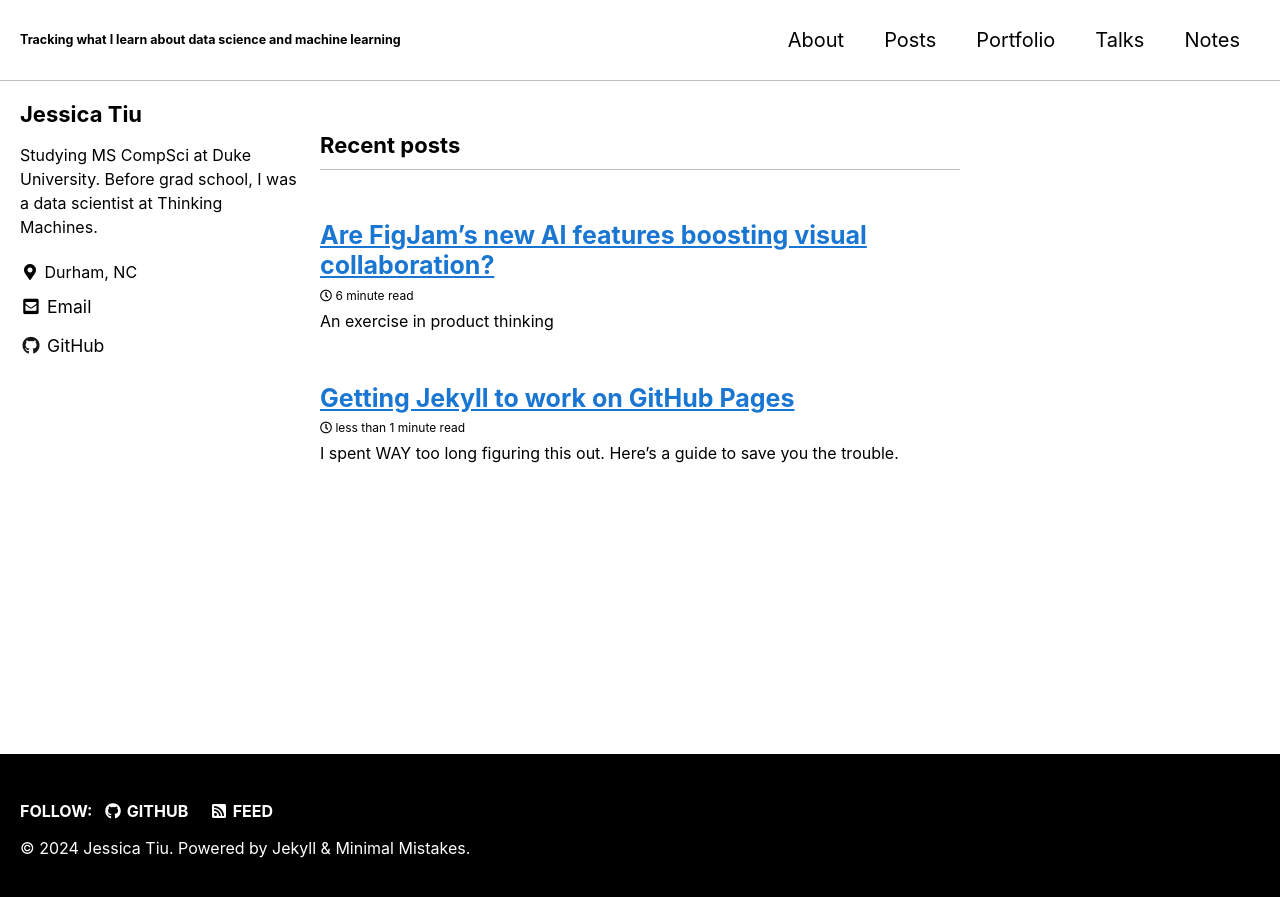
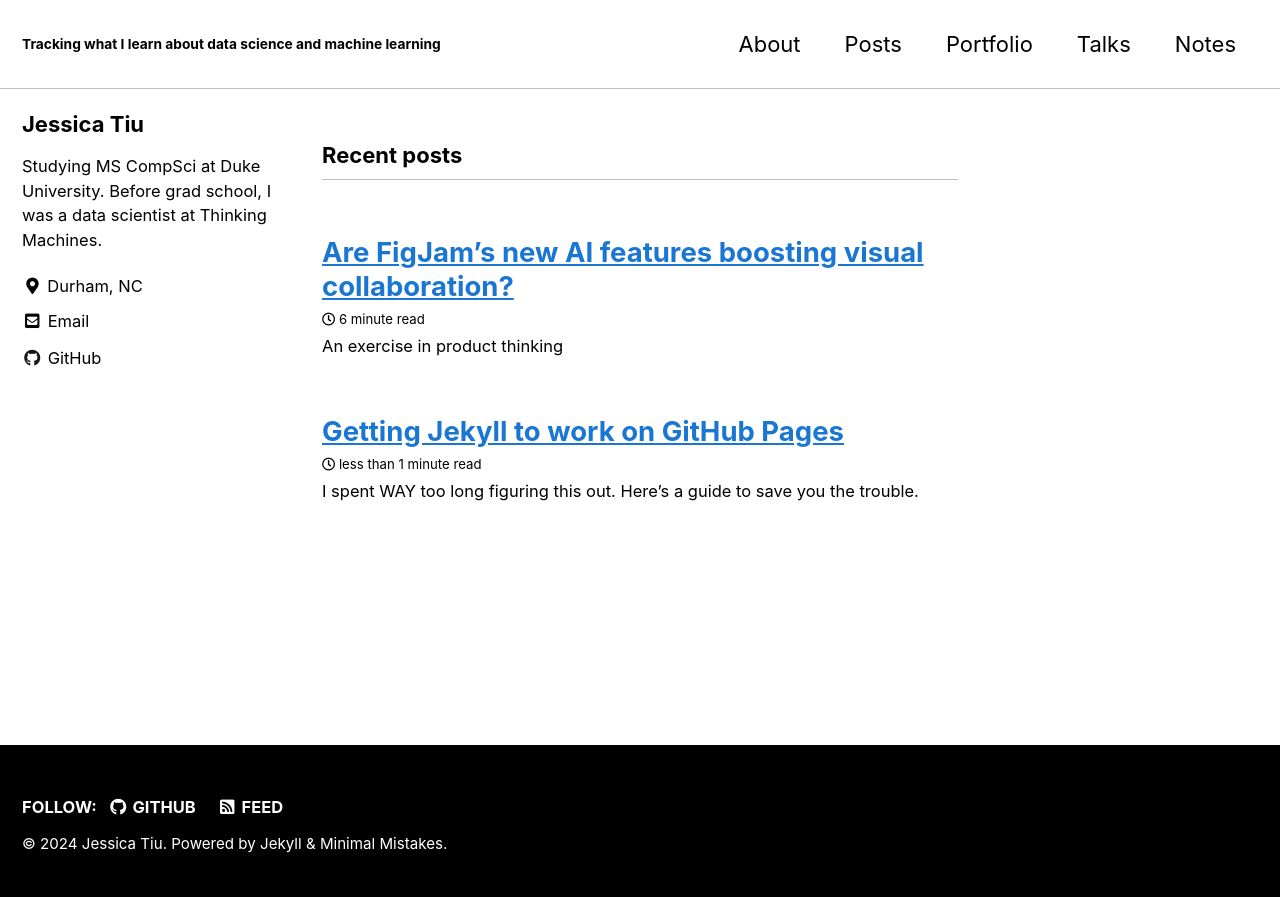
Before and after one commit to jgtiu/jgtiu.github.io, a Jekyll site: the page built from index.html, in a window 1280 px wide. Shown: the top 897 px of the page. Built offline with Jekyll 4.4.1, drawn with Linux system fonts in a browser that asks for light colours; cached includes are drawn as plain includes; the list of posts is cut into pages by our own code.

Commit message:
Reset font style and size

```diff
--- a/assets/css/main.scss
+++ b/assets/css/main.scss
@@ -5,60 +5,4 @@
 @charset "utf-8";
 
 @import "minimal-mistakes/skins/{{ site.minimal_mistakes_skin | default: 'default' }}"; // skin
-
-/* system typefaces */
-$serif: Lora, Georgia, Times, serif !default;
-$sans-serif: -apple-system, BlinkMacSystemFont, "Roboto", "Segoe UI",
-  "Helvetica Neue", "Lucida Grande", Arial, sans-serif !default;
-$monospace: Monaco, Consolas, "Lucida Console", monospace !default;
-
-/* sans serif typefaces */
-$sans-serif-narrow: $sans-serif !default;
-$helvetica: Helvetica, "Helvetica Neue", Arial, sans-serif !default;
-
-/* serif typefaces */
-$georgia: Georgia, serif !default;
-$times: Times, serif !default;
-$bodoni: "Bodoni MT", serif !default;
-$calisto: "Calisto MT", serif !default;
-$garamond: Garamond, serif !default;
-
-// $global-font-family           : $serif !default;
-$header-font-family           : $sans-serif !default;
-// $caption-font-family          : $serif !default;
-
-/* type scale */
-$type-size-1: 2.441em !default;
-$type-size-2: 1.953em !default;
-$type-size-3: 1.563em !default;
-$type-size-4: 1.25em !default;
-$type-size-5: 1.1em !default;
-$type-size-6: 0.8em !default;
-$type-size-7: 0.8em !default;
-$type-size-8: 0.625em !default;
-
-/* headline scale */
-$h-size-1: 1.563em !default;
-$h-size-2: 1.25em !default;
-$h-size-3: 1.125em !default;
-$h-size-4: 1.0625em !default;
-$h-size-5: 1.03125em !default;
-$h-size-6: 1em !default;
-
-@import "minimal-mistakes";
-
-html {
-    font-size: 14px; // change to whatever
-
-    @include breakpoint($medium) {
-      font-size: 16px; // change to whatever
-    }
-
-    @include breakpoint($large) {
-      font-size: 18px; // change to whatever
-    }
-
-    @include breakpoint($x-large) {
-      font-size: 20px; // change to whatever
-    }
-  }
+@import "minimal-mistakes"; // main partials
```
